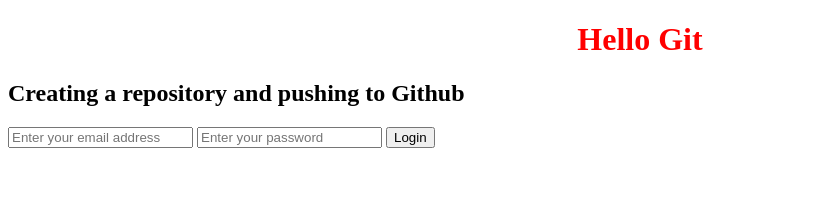
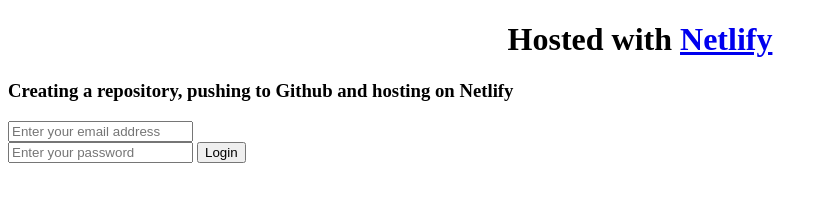
Before and after one commit to MadameAmaka/SheCodes-Project, a plain HTML site: page index.html in a window 1280 px wide. Shown: the whole page, without its empty margins (0-828 px from the left). Drawn offline with Linux system fonts and the light colour scheme.

Commit message:
updated h1 and created h3

```diff
--- a/index.html
+++ b/index.html
@@ -8,15 +8,15 @@
 </head>
 <body>
   <h1>
-    Hello Git
+    Hosted with <a href="https://www.https://www.netlify.com/"> Netlify</a>
   </h1>
-  <h2>
-    Creating a repository and pushing to Github
-  </h2>
-  <form>
-    <input type="email" placeholder="Enter your email address"/>
+  <h3>
+    Creating a repository, pushing to Github and hosting on Netlify
+  </h3>
+   <form>
+    <input type="email" placeholder="Enter your email address"/> <div>
     <input type="password" placeholder="Enter your password"/>
-    <input type="submit" value="Login"/>
+    <input type="submit" value="Login"/></div>
   </form>
   <script src="script.js"></script>
 </body>
--- a/style.css
+++ b/style.css
@@ -1,4 +1,3 @@
         h1{
             text-align: center;
-            color: red;
         }
```
